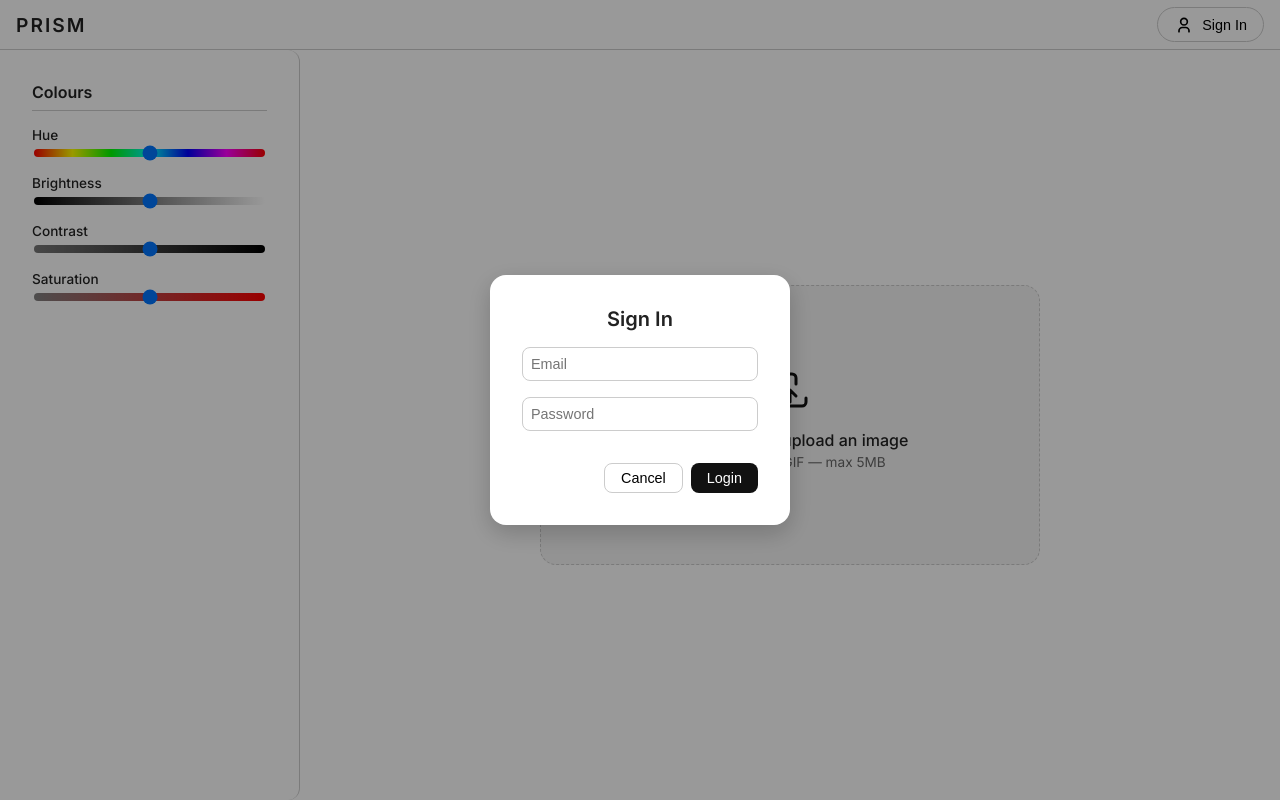
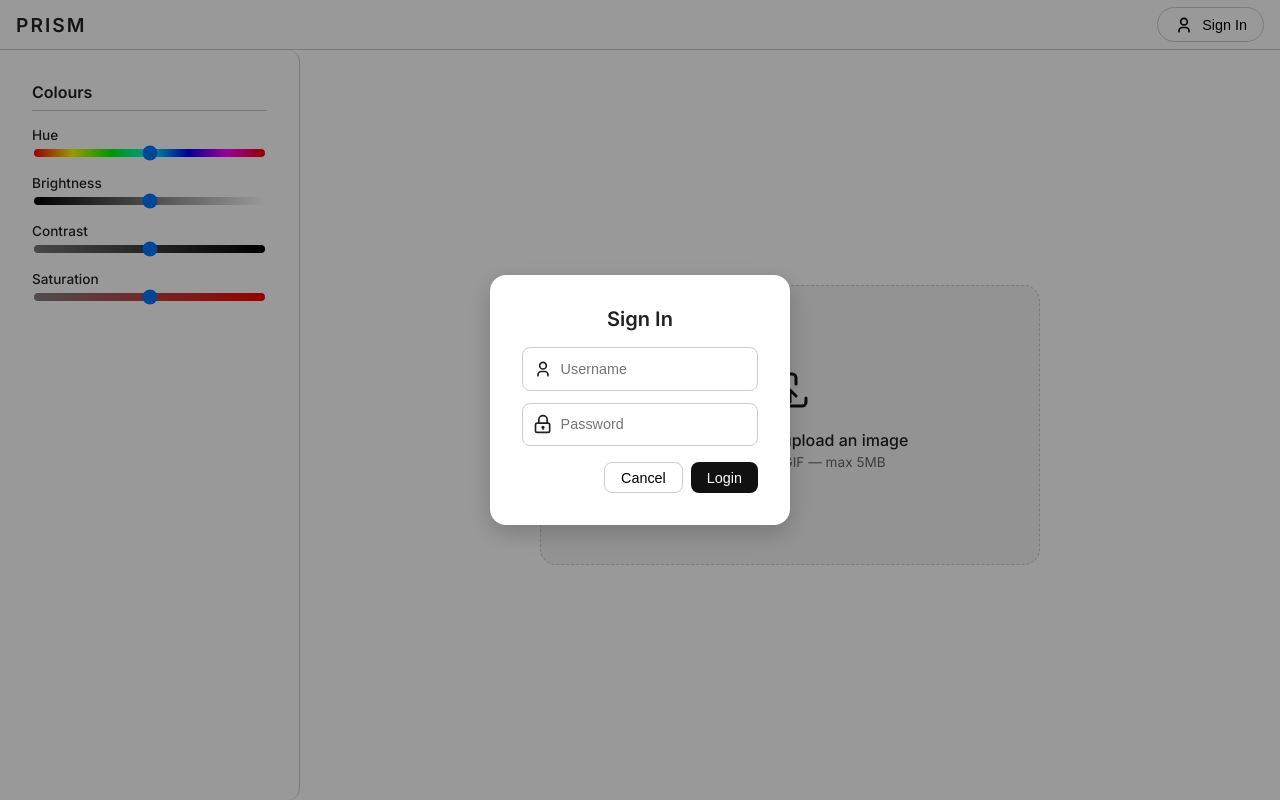
Before and after one commit to ammarqd/prism-web-app, a React (Vite) app in the folder client/: page / in a window 1280 px wide. Both pictures are taken after a click on the button "Sign In". Built offline with nearby package versions, Linux system fonts and the light colour scheme.

Commit message:
Add login and password icons

```diff
--- a/client/src/App.jsx
+++ b/client/src/App.jsx
@@ -7,8 +7,48 @@ function LoginModal({ isOpen, onClose }) {
     <div className="modal-overlay">
       <div className="modal">
         <h2 className="modal-title">Sign In</h2>
-        <input className="modal-input" type="email" placeholder="Email" />
-        <input className="modal-input" type="password" placeholder="Password" />
+
+        <div className="input-container">
+
+          <div className="input-group">
+            <svg
+              xmlns="http://www.w3.org/2000/svg"
+              className="input-icon"
+              fill="none"
+              viewBox="0 0 24 24"
+              stroke="currentColor"
+              strokeWidth="2"
+            >
+              <path
+                strokeLinecap="round"
+                strokeLinejoin="round"
+                d="M12 12c2.21 0 4-1.79 4-4s-1.79-4-4-4-4
+                  1.79-4 4 1.79 4 4 4zM6 20v-1a4 4 0 014-4h4a4
+                  4 0 014 4v1"
+              />
+            </svg>
+            <input className="modal-input" type="text" placeholder="Username" />
+          </div>
+
+          <div className="input-group">
+            <svg
+              xmlns="http://www.w3.org/2000/svg"
+              className="input-icon"
+              fill="none"
+              viewBox="0 0 24 24"
+              stroke="currentColor"
+              strokeWidth="2"
+            >
+              <rect x="3" y="11" width="17" height="11" rx="2" ry="2"/>
+              <path d="M7 11V7a5 5 0 0 1 10 0v4"/>
+              <circle cx="12" cy="16" r="1"/>
+              <path d="M12 17v2"/>
+            </svg>
+            <input className="modal-input" type="password" placeholder="Password" />
+          </div>
+
+        </div>
+
         <div className="modal-actions">
           <button className="modal-button" onClick={onClose}>Cancel</button>
           <button className="modal-button primary">Login</button>
@@ -17,6 +57,7 @@ function LoginModal({ isOpen, onClose }) {
     </div>
   )
 }
+
 
 function App() {
   const [image, setImage] = useState(null)
--- a/client/src/index.css
+++ b/client/src/index.css
@@ -77,7 +77,6 @@ html, body {
   width: 300px;
   display: flex;
   flex-direction: column;
-  gap: 1rem;
 }
 
 .modal-title {
@@ -93,6 +92,42 @@ html, body {
   border-radius: 8px;
   font-size: 0.9rem;
   background: var(--control-bg);
+}
+
+.input-container {
+  display: flex;
+  flex-direction: column;
+  margin-top: 1rem;
+}
+
+.input-group {
+  display: flex;
+  align-items: center;
+  border: 1px solid var(--border);
+  border-radius: 8px;
+  padding: 0.4rem 0.6rem;
+  background: var(--control-bg, #fff);
+}
+
+.input-group + .input-group {
+  margin-top: 0.75rem;
+}
+
+.input-icon {
+  width: 20px;
+  height: 20px;
+  stroke: var(--text);
+  flex-shrink: 0;
+  margin-right: 0.5rem;
+}
+
+.input-group .modal-input {
+  border: none;
+  outline: none;
+  flex: 1;
+  font-size: 0.9rem;
+  background: transparent;
+  padding: 0.4rem 0;
 }
 
 .modal-actions {
@@ -197,18 +232,21 @@ html, body {
 }
 
 .canvas-area {
+  height: calc(100dvh - 50px);
   position: relative;
   display: flex;
   flex: 1 1 100%;
   justify-content: center;
   align-items: center;
-  padding: 2.5rem;
+  padding: rem 2.5rem;
   background: var(--bg);
   overflow: hidden;
 }
 
 .image-display {
   max-width: 100%;
+  max-height: 100%;
+  object-fit: contain;
 }
 
 .image-nav {
```
